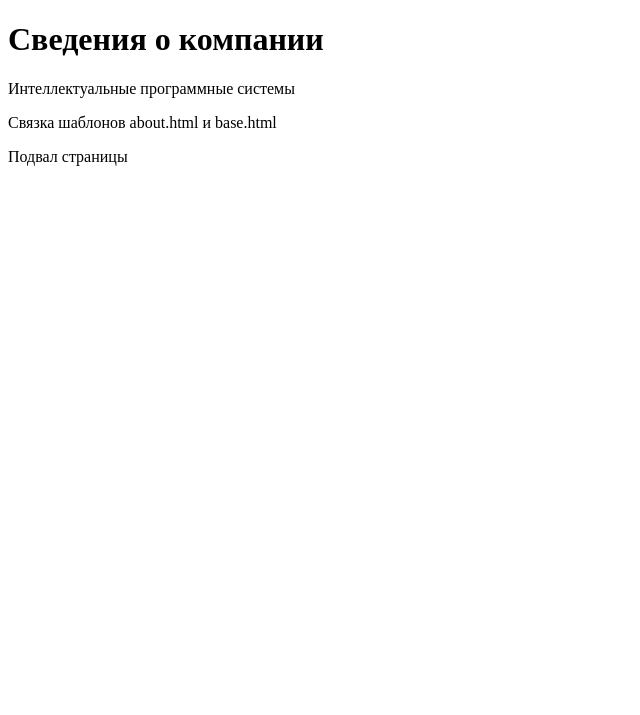
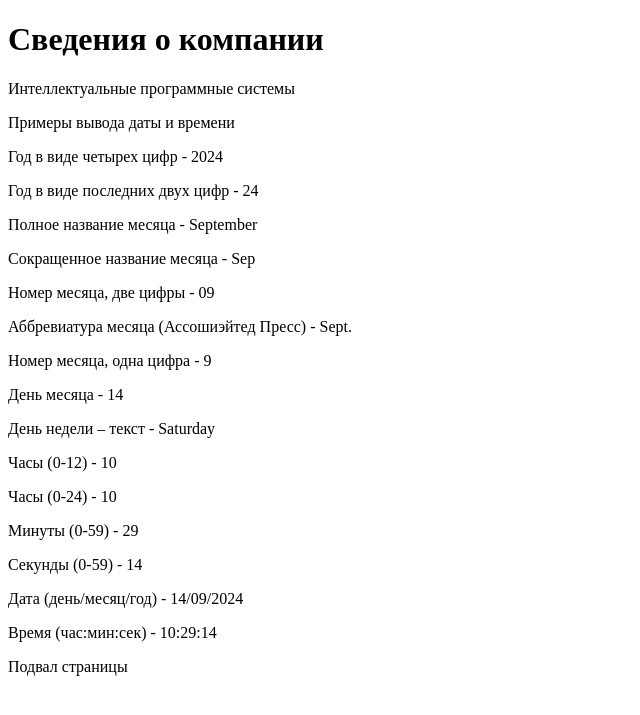
Before and after one commit to cocicka04/online-eda, a Django app: page /about/ in a window 1280 px wide. Shown: the top 715 px of the page, without its empty margins (0-640 px from the left). Run offline with Django 3.2, Linux system fonts and the light colour scheme.

Commit message:
пз3 Использование специальных тегов в шаблонах НТМL-страниц
Сначала вывели теги для дат в about, затем теги для информации в зависимости от соблюдения какого либо условия({%if%} {%endif%}
), тег для циклов({%for "Индекс" in "Коллекция"% {% endfor %})и добавили доп.тег empty, потом с помощью with насоздавали локальных переменных. в конце попробовала объединить эти теги и создать еще пару переменных.

```diff
--- a/web_1/hello/firstapp/views.py
+++ b/web_1/hello/firstapp/views.py
@@ -1,5 +1,6 @@
 from django.http import HttpResponse, HttpResponseRedirect, HttpResponsePermanentRedirect
 from django.shortcuts import render
+from django.http import *
 
 
 
@@ -31,5 +32,10 @@ def contact(request):
 
 def details(request):
  return HttpResponsePermanentRedirect("/")
+
 def index(request):
  return render(request, "firstapp/index.html")
+
+def index(request):
+ cat = ["Хлеб", "Булочка", "Пампушка", "Сдоба", "Ромбаба"]
+ return render(request, "firstapp/index.html", context={"cat": cat})
--- a/web_1/hello/templates/firstapp/about.html
+++ b/web_1/hello/templates/firstapp/about.html
@@ -1,6 +1,22 @@
 {%extends "firstapp/base.html"%}
-{%block title %}about{% endblock title%}
-{%block header %}Сведения о компании{% endblock header%}
+{%block title %}about{%endblock title%}
+{%block header%}Сведения о компании{%endblock header%}
 {%block content%}
 <p>Интеллектуальные программные системы</p>
-<p>Связка шаблонов about.html и base.html</p>{%endblock content%}
+<p>Примеры вывода даты и времени</p>
+<p>Год в виде четырех цифр - {%now "Y"%}</p>
+<p>Год в виде последних двух цифр - {%now "y"%}</p>
+<p>Полное название месяца - {%now "F"%}</p>
+<p>Сокращенное название месяца - {%now "M"%}</p>
+<p>Номер месяца, две цифры - {%now "m"%}</p>
+<p>Аббревиатура месяца (Ассошиэйтед Пресс) - {%now "N"%}</p>
+<p>Номер месяца, одна цифра - {%now "n"%}</p>
+<p>День месяца - {%now "j"%}</p>
+<p> День недели – текст - {%now "l"%}</p>
+<p>Часы (0-12) - {%now "h"%}</p>
+<p>Часы (0-24) - {%now "H"%}</p>
+<p>Минуты (0-59) - {%now "i"%}</p>
+<p>Секунды (0-59) - {%now "s"%}</p>
+<p>Дата (день/месяц/год) - {% now "j/m/Y"%}</p>
+<p>Время (час:мин:сек) - {% now "H:i:s"%}</p>
+{%endblock content%}
```
Also changed, not shown: web_1/hello/templates/firstapp/index.html (+27 -3 lines).
